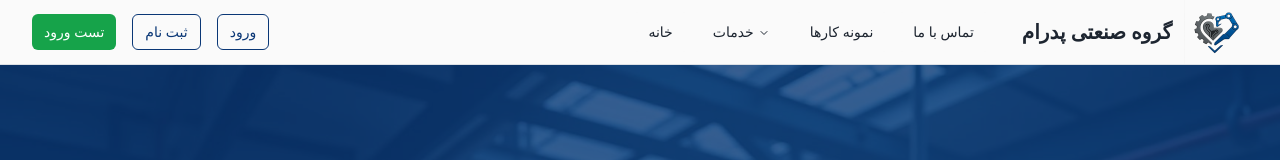
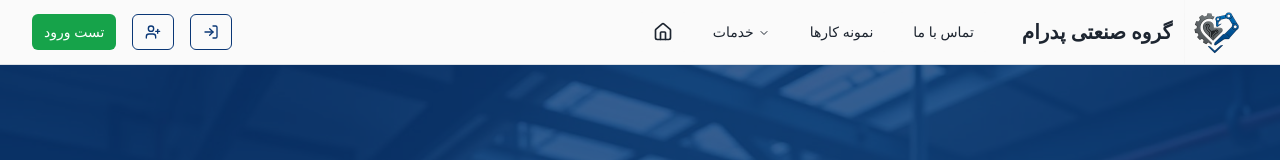
Before and after one commit to Aurliano/mech-craft-hub, a React (Vite) app: page / in a window 1280 px wide. Shown: the top 160 px of the page. Built offline with nearby package versions, Linux system fonts and the light colour scheme.

Commit message:
Replace text buttons with icons
Replaced the text labels for the "Login", "Register", and "Home" buttons with appropriate icons in the navigation bar.

```diff
--- a/src/components/Navbar.tsx
+++ b/src/components/Navbar.tsx
@@ -2,7 +2,7 @@ import { Button } from "@/components/ui/button";
 import { useState } from "react";
 import { Link } from "react-router-dom";
 import logo from "@/assets/logo.png";
-import { Menu, X, ChevronDown, ChevronUp, User, ShoppingCart, Package, HelpCircle, LogOut } from "lucide-react";
+import { Menu, X, ChevronDown, ChevronUp, User, ShoppingCart, Package, HelpCircle, LogOut, Home, LogIn, UserPlus } from "lucide-react";
 import {
   DropdownMenu,
   DropdownMenuContent,
@@ -93,7 +93,7 @@ const Navbar = () => {
                   {/* Home */}
                   <NavigationMenuItem>
                     <NavigationMenuLink className={navigationMenuTriggerStyle()} href="/">
-                      خانه
+                      <Home className="h-5 w-5" />
                     </NavigationMenuLink>
                   </NavigationMenuItem>
 
@@ -230,12 +230,12 @@ const Navbar = () => {
               <>
                 <Link to="/login">
                   <Button variant="outline" size="sm">
-                    ورود
+                    <LogIn className="h-5 w-5" />
                   </Button>
                 </Link>
                 <Link to="/register">
                   <Button variant="outline" size="sm">
-                    ثبت نام
+                    <UserPlus className="h-5 w-5" />
                   </Button>
                 </Link>
                 {/* Test Login Button */}
@@ -273,7 +273,10 @@ const Navbar = () => {
                   className="flex items-center justify-between p-3 rounded-lg bg-muted/30 text-foreground hover:bg-muted hover:text-primary transition-all duration-200"
                   onClick={() => setIsOpen(false)}
                 >
-                  <span className="font-medium">خانه</span>
+                  <span className="font-medium flex items-center gap-2">
+                    <Home className="h-5 w-5" />
+                    خانه
+                  </span>
                 </a>
 
                 {/* Services Section */}
```
